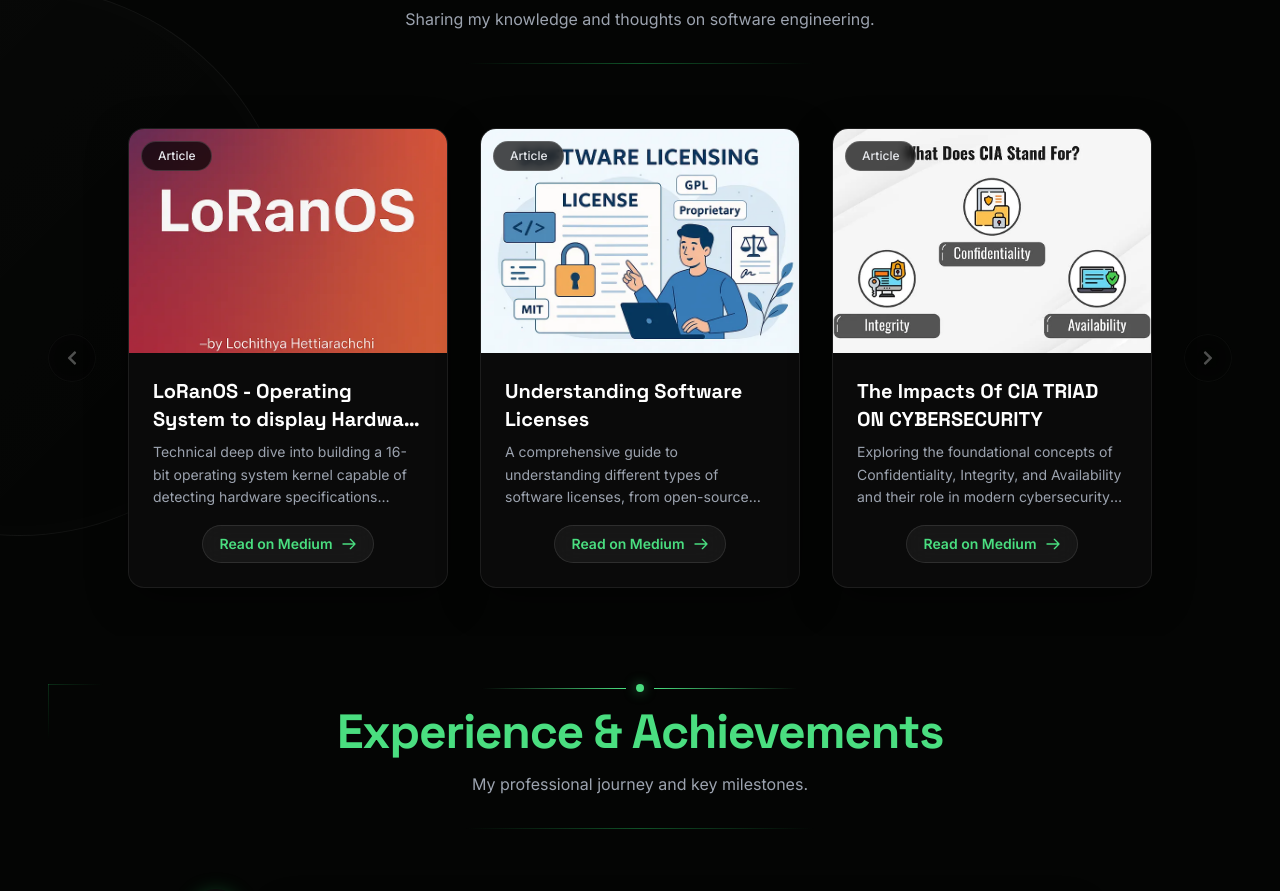
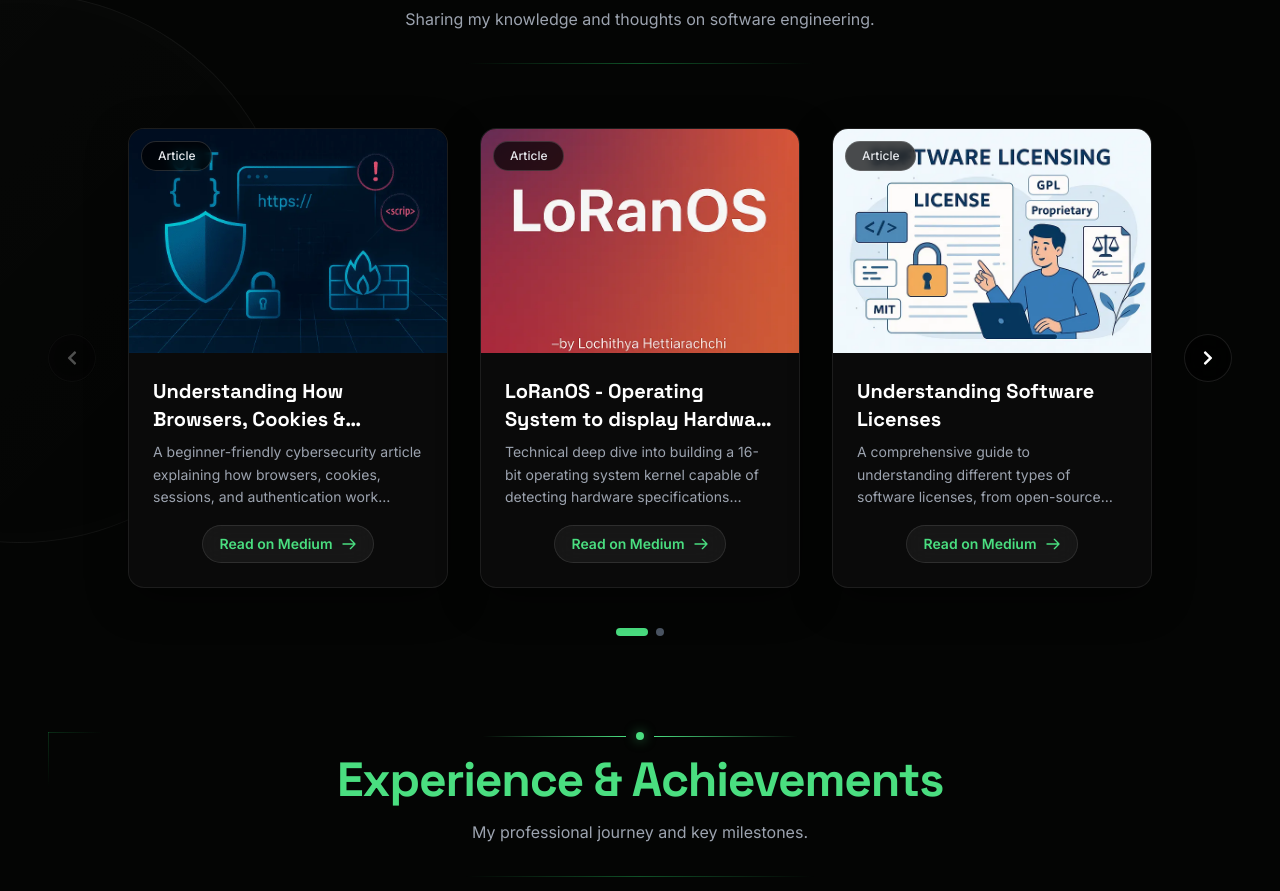
Before and after one commit to Lochithya/Personal-Portfolio, a React (Vite) app: page / in a window 1280 px wide. Shown: the part 4580-5471 px from the top of the page. Built offline with nearby package versions, Linux system fonts and the light colour scheme.

Commit message:
New article added with the functionality

```diff
--- a/src/components/Articles.jsx
+++ b/src/components/Articles.jsx
@@ -57,11 +57,10 @@ const ArticleCard = ({ article }) => {
 const Articles = () => {
   const [currentIndex, setCurrentIndex] = useState(0);
 
-  const maxIndex = Math.max(0, Math.ceil(articles.length / CARDS_PER_PAGE) - 1);
+  const maxIndex = Math.max(0, articles.length - CARDS_PER_PAGE);
 
   const visibleArticles = useMemo(() => {
-    const start = currentIndex * CARDS_PER_PAGE;
-    return articles.slice(start, start + CARDS_PER_PAGE);
+    return articles.slice(currentIndex, currentIndex + CARDS_PER_PAGE);
   }, [currentIndex]);
 
   const goPrev = () => {
--- a/src/data/articles.js
+++ b/src/data/articles.js
@@ -1,20 +1,27 @@
 export const articles = [
   {
     id: 1,
+    title: "Understanding How Browsers, Cookies & Sessions Actually Work",
+    description: "A beginner-friendly cybersecurity article explaining how browsers, cookies, sessions, and authentication work internally, forming the foundation for understanding modern web security vulnerabilities.",
+    url: "https://medium.com/@lochithya12/understanding-how-browsers-cookies-sessions-actually-work-17f5bb5a0e6d",
+    image: "/images/articles/Web_Security.webp"
+  },
+  {
+    id: 2,
     title: "LoRanOS - Operating System to display Hardware Information",
     description: "Technical deep dive into building a 16-bit operating system kernel capable of detecting hardware specifications directly.",
     url: "https://medium.com/@lochithya12/loranos-operating-system-to-display-hardware-information-acbe6a0fe8ed",
     image: "/images/articles/LoRanOS.webp"
   },
   {
-    id: 2,
+    id: 3,
     title: "Understanding Software Licenses",
     description: "A comprehensive guide to understanding different types of software licenses, from open-source permissive licenses to proprietary ones.",
     url: "https://medium.com/@lochithya12/understanding-software-licenses-bee3274688cf",
     image: "/images/articles/Software_Licensing.webp"
   },
   {
-    id: 3,
+    id: 4,
     title: "The Impacts Of CIA TRIAD ON CYBERSECURITY",
     description: "Exploring the foundational concepts of Confidentiality, Integrity, and Availability and their role in modern cybersecurity practices.",
     url: "https://medium.com/@lochithya12/the-impacts-of-cia-triad-on-cyber-security-eea4e1c49db5",
```
Also changed, not shown: public/images/articles/Web_Security.webp (added).
